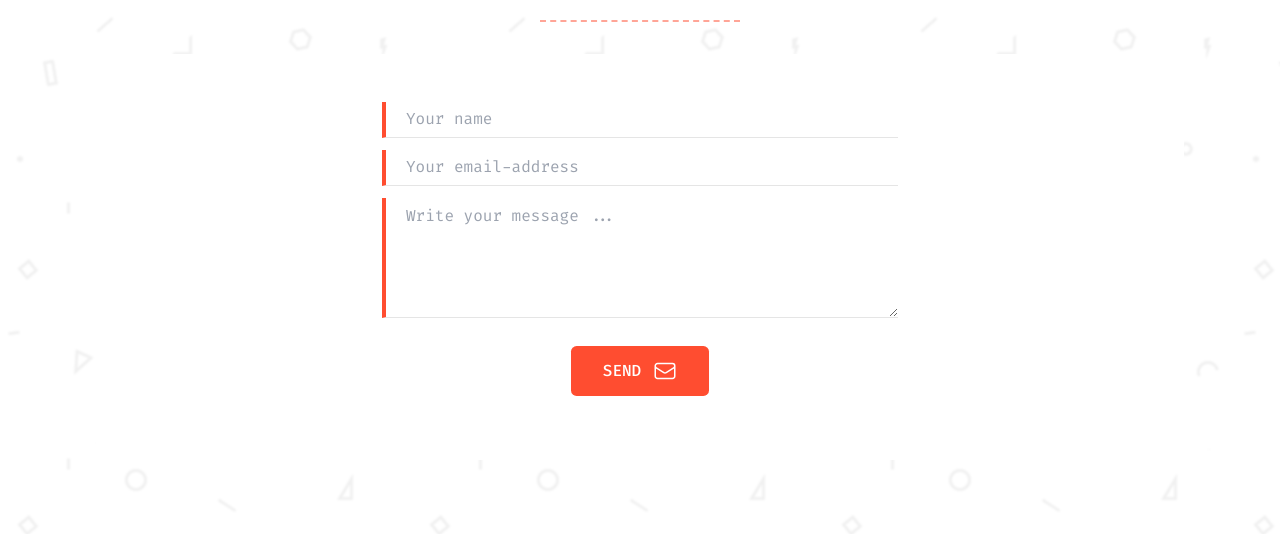
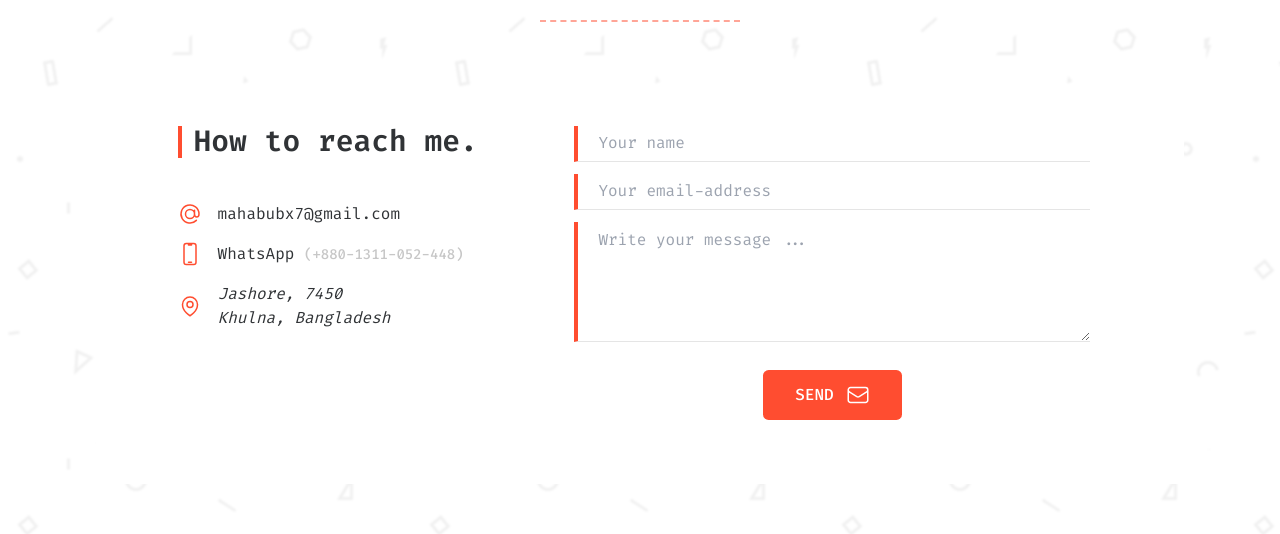
Before and after one commit to mahabubx7/portfolio-web, a Next.js app: page / in a window 1280 px wide. Shown: the part 3870-4404 px from the top of the page. Built offline with nearby package versions, Linux system fonts and the light colour scheme.

Commit message:
updates(contacts): :zap: updated-contents-in-contact-section

```diff
--- a/src/app/globals.css
+++ b/src/app/globals.css
@@ -68,6 +68,11 @@ body {
   background-color: white;
   padding: 2rem 0;
   border-radius: 0.4rem;
+}
+
+#contact .container {
+  display: flex;
+  justify-content: space-between;
 }
 
 @keyframes spinSlow {
@@ -141,11 +146,23 @@ body {
   }
 }
 
-@media screen and (max-width: 999.9px) {
+@media screen and (min-width: 999.99px) {
+  #contact .container {
+    flex-direction: row;
+  }
+}
+
+@media screen and (max-width: 999.98px) {
   body {
     backdrop-filter: blur(0);
   }
+
   .container {
     width: 94%;
   }
+
+  #contact .container {
+    flex-direction: column;
+    gap: 2rem;
+  }
 }
--- a/src/components/Contact.jsx
+++ b/src/components/Contact.jsx
@@ -2,6 +2,7 @@
 
 import { useForm, ValidationError } from "@formspree/react";
 import styles from "./styles/contact.module.css";
+import Link from "next/link";
 
 export default function Contact() {
   const [state, handleSubmit] = useForm("xzblvdzl");
@@ -14,6 +15,75 @@ export default function Contact() {
 
   return (
     <section id="contact" className={styles.contact_area}>
+      <div className="container">
+        <aside className={styles.contact_info}>
+          <h3>How to reach me.</h3>
+          <ul>
+            <li>
+              <svg
+                xmlns="http://www.w3.org/2000/svg"
+                fill="none"
+                viewBox="0 0 24 24"
+                stroke-width="1.5"
+                stroke="currentColor"
+                class="w-6 h-6"
+              >
+                <path
+                  stroke-linecap="round"
+                  d="M16.5 12a4.5 4.5 0 11-9 0 4.5 4.5 0 019 0zm0 0c0 1.657 1.007 3 2.25 3S21 13.657 21 12a9 9 0 10-2.636 6.364M16.5 12V8.25"
+                />
+              </svg>
+              <Link href="mailto:mahabubx7@gmail.com">mahabubx7@gmail.com</Link>
+            </li>
+            <li>
+              <svg
+                xmlns="http://www.w3.org/2000/svg"
+                fill="none"
+                viewBox="0 0 24 24"
+                stroke-width="1.5"
+                stroke="currentColor"
+                class="w-6 h-6"
+              >
+                <path
+                  stroke-linecap="round"
+                  stroke-linejoin="round"
+                  d="M10.5 1.5H8.25A2.25 2.25 0 006 3.75v16.5a2.25 2.25 0 002.25 2.25h7.5A2.25 2.25 0 0018 20.25V3.75a2.25 2.25 0 00-2.25-2.25H13.5m-3 0V3h3V1.5m-3 0h3m-3 18.75h3"
+                />
+              </svg>
+
+              <Link href="https://wa.me/8801311052448">
+                WhatsApp <span className="deem-sm">(+880-1311-052-448)</span>
+              </Link>
+            </li>
+            <li>
+              <svg
+                xmlns="http://www.w3.org/2000/svg"
+                fill="none"
+                viewBox="0 0 24 24"
+                stroke-width="1.5"
+                stroke="currentColor"
+                class="w-6 h-6"
+              >
+                <path
+                  stroke-linecap="round"
+                  stroke-linejoin="round"
+                  d="M15 10.5a3 3 0 11-6 0 3 3 0 016 0z"
+                />
+                <path
+                  stroke-linecap="round"
+                  stroke-linejoin="round"
+                  d="M19.5 10.5c0 7.142-7.5 11.25-7.5 11.25S4.5 17.642 4.5 10.5a7.5 7.5 0 1115 0z"
+                />
+              </svg>
+
+              <address>
+                Jashore, 7450 <br />
+                Khulna, Bangladesh
+              </address>
+            </li>
+          </ul>
+        </aside>
+
         <form className={styles.form} onSubmit={handleSubmit}>
           <input
             name="name"
@@ -71,6 +141,7 @@ export default function Contact() {
             </span>
           </button>
         </form>
+      </div>
     </section>
   );
 }
--- a/src/components/styles/contact.module.css
+++ b/src/components/styles/contact.module.css
@@ -1,5 +1,5 @@
 .contact_area {
-  margin: 40px 0 80px;
+  margin: 80px 0;
 }
 
 .heading {
@@ -14,9 +14,10 @@
   display: flex;
   flex-direction: column;
   width: 100%;
-  margin: 0 auto 0.5rem;
+  margin: 0 0 0.5rem auto;
   gap: 0.75rem;
   padding: 1rem 0.75rem;
+  padding-top: 0;
 }
 
 .form input,
@@ -59,6 +60,52 @@
   margin: 3rem 0;
 }
 
+.contact_info {
+  display: flex;
+  flex-direction: column;
+  gap: 1rem;
+  margin-right: auto;
+}
+
+.contact_info h3 {
+  position: relative;
+  padding-left: 1rem;
+  font-weight: 600;
+  line-height: 2rem;
+  font-size: 1.85rem;
+  color: #303336;
+  text-transform: none;
+  margin-bottom: 1.75rem;
+}
+
+.contact_info h3::after {
+  position: absolute;
+  content: "";
+  top: 0;
+  left: 0;
+  width: 0;
+  height: 100%;
+  border-left: 0.25rem solid #ff4d30;
+}
+
+.contact_info ul {
+  display: flex;
+  flex-direction: column;
+  gap: 1rem;
+}
+
+.contact_info ul > li {
+  display: inline-flex;
+  justify-content: flex-start;
+  align-items: center;
+  gap: 0.5rem 1rem;
+  color: #303336;
+}
+
+.contact_info ul > li > svg {
+  color: #ff4d30;
+}
+
 @media screen and (min-width: 499.99px) {
   .form {
     width: 100%;
@@ -71,8 +118,23 @@
   }
 }
 
-@media screen and (max-width: 499.99px) {
+@media screen and (max-width: 999.99px) {
+  .contact_info {
+    margin: auto;
+  }
+
+  .form {
+    margin: auto;
+  }
+}
+
+@media screen and (max-width: 499.98px) {
   .heading {
     font-size: 1.75rem;
   }
+
+  .contact_info ul > li {
+    flex-direction: row-reverse;
+    text-align: right;
+  }
 }
```
Lines whose indentation alone changed are shown as unchanged.
